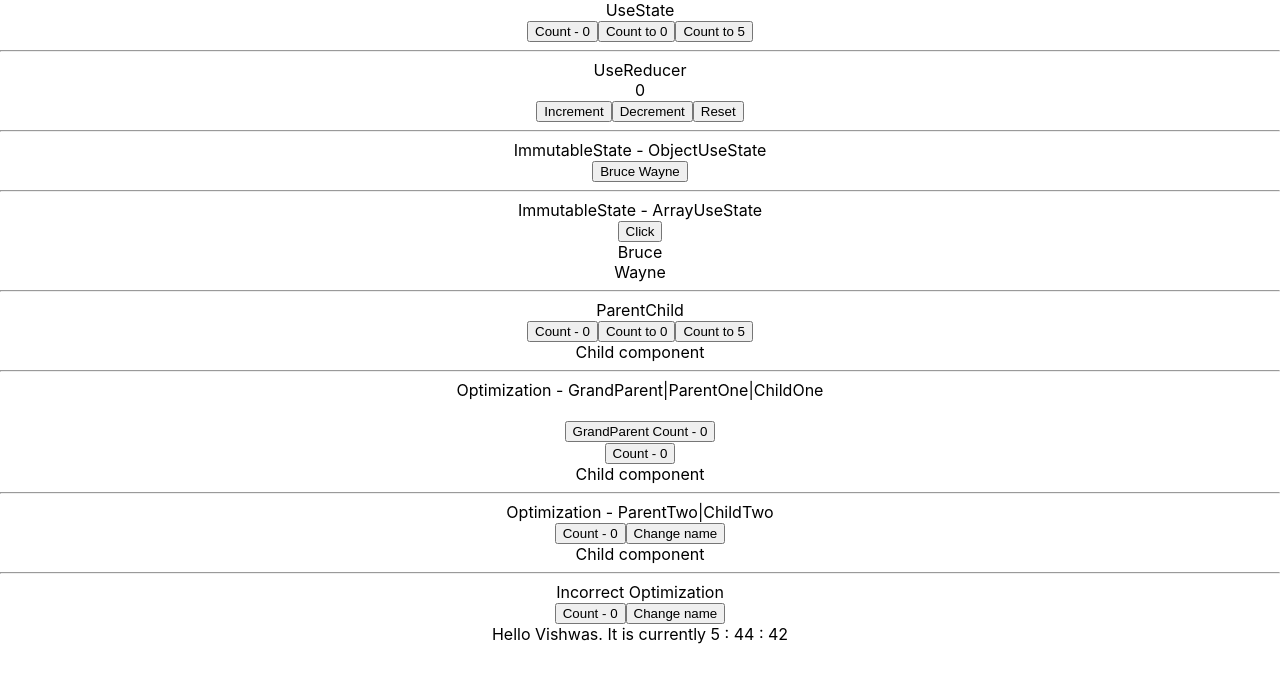
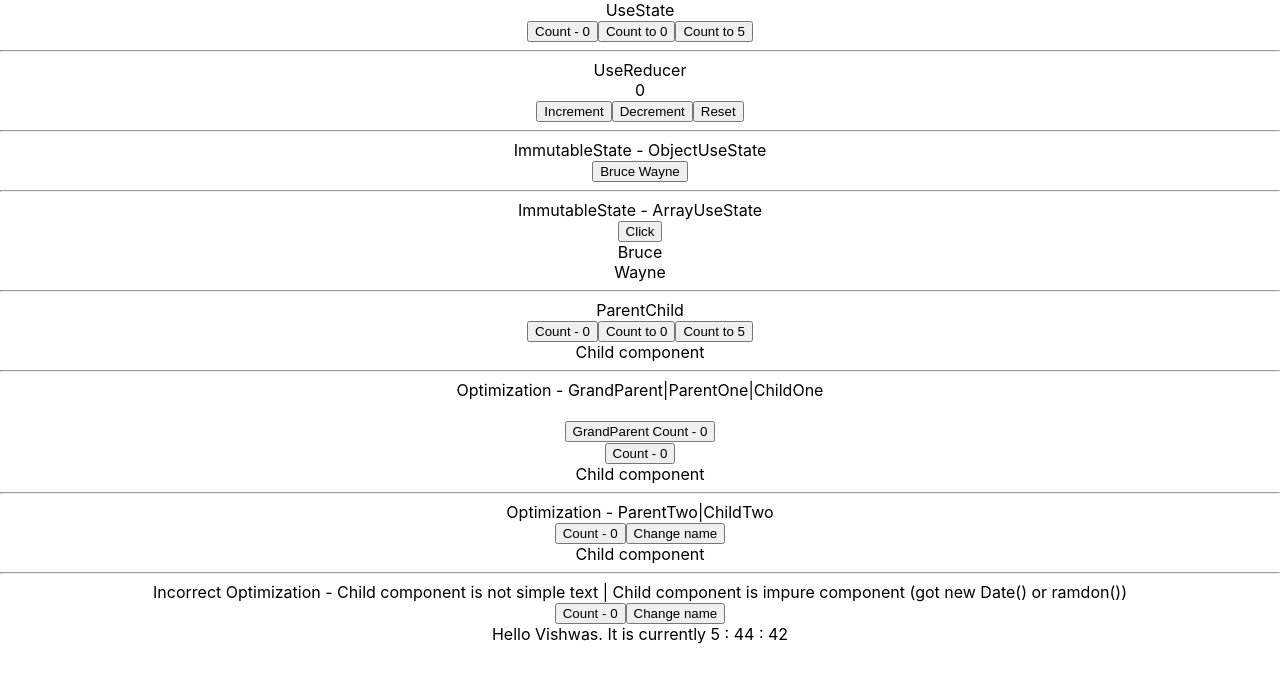
Before and after one commit to Annie-Huang/react-render, a React (Create React App) app: page / in a window 1280 px wide. Shown: the top 682 px of the page. Built offline with nearby package versions, Linux system fonts and the light colour scheme.

Commit message:
Update notes.

```diff
--- a/src/App.js
+++ b/src/App.js
@@ -40,7 +40,8 @@ function App() {
       Optimization - ParentTwo|ChildTwo
       <ParentTwo />
       <hr />
-      Incorrect Optimization
+      Incorrect Optimization - Child component is not simple text | Child
+      component is impure component (got new Date() or ramdon())
       <ParentThree />
     </div>
   );
```
